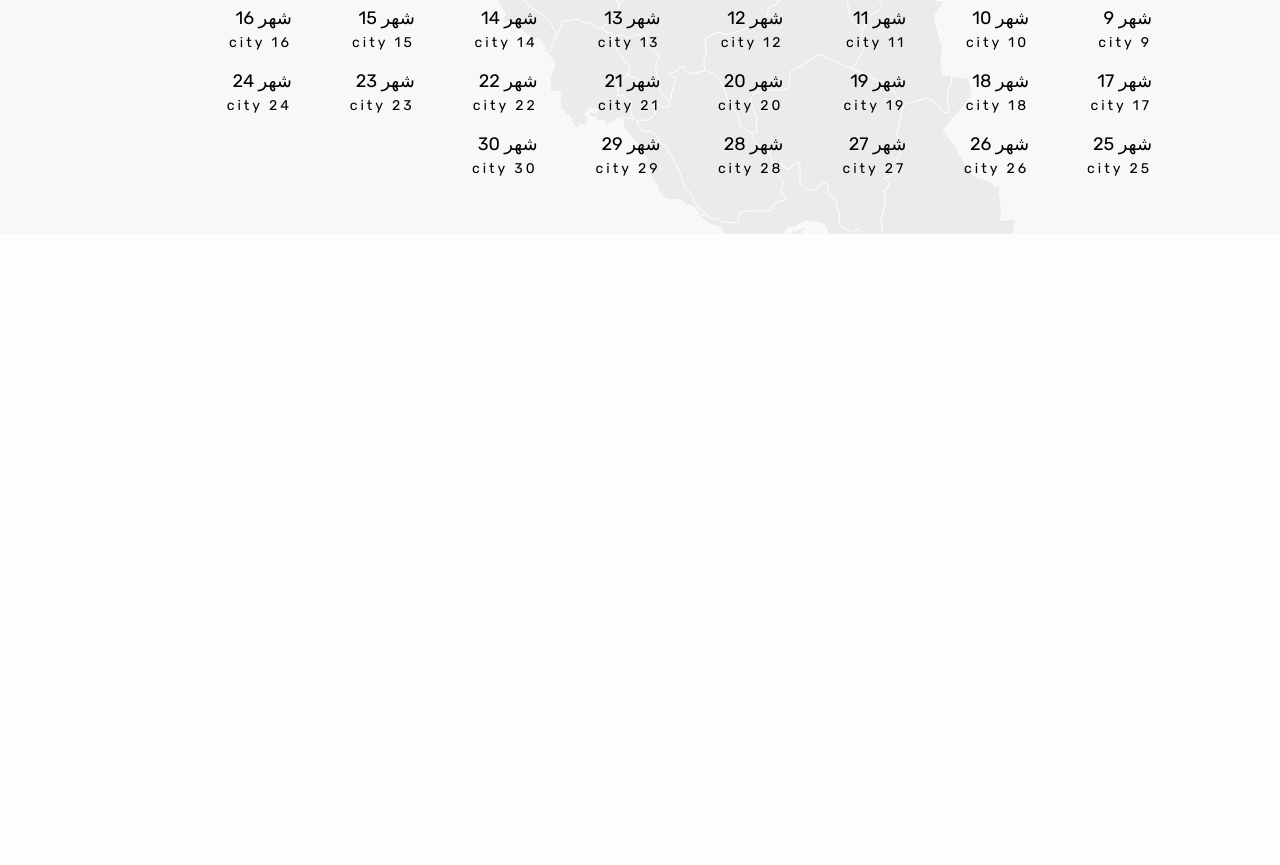
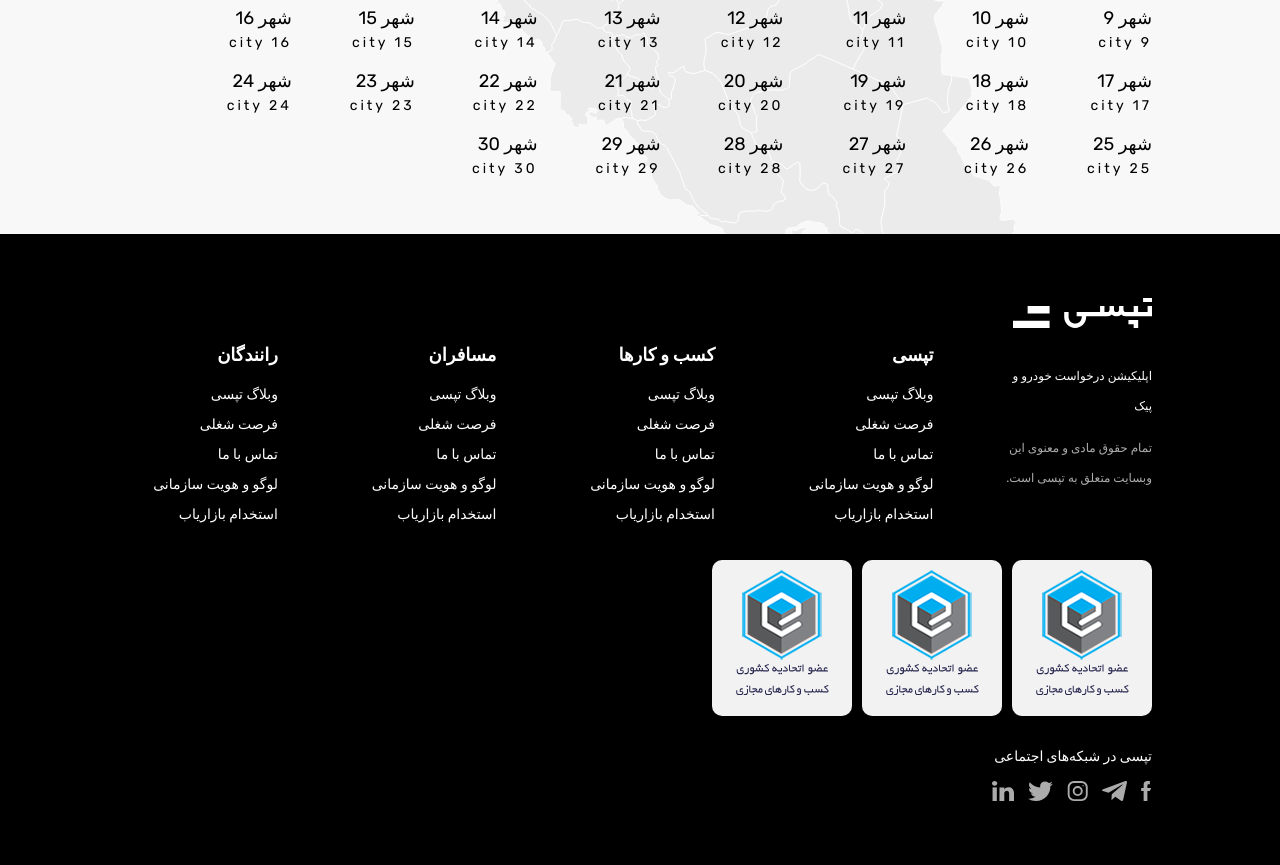
Before and after one commit to erfankhodaee/tapsi-clone, a plain HTML site: page index.html in a window 1280 px wide. Shown: the part 3373-4238 px from the top of the page. Before the commit the page ends 3607 px from the top, so only its background shows below. Drawn offline with Linux system fonts and the light colour scheme.

Commit message:
added footer, updated cities component

```diff
--- a/css/style.css
+++ b/css/style.css
@@ -4,7 +4,7 @@
   --color-heading: #141414;
   --color-accent-red: #ff5722;
   --color-accent-blue: #0065dc;
-  --color-text-blck: #000;
+  --color-black: #000;
 }
 
 *,
@@ -458,7 +458,6 @@
 
 /* Iran cities on desktop only */
 
-@media screen and (min-width: 768px) {
 .iran-cities {
   background: url(map-back.svg);
   padding: 4rem 10%;
@@ -467,7 +466,7 @@
 }
 
 .iran__heading {
-    color: var(--color-text-blck);
+  color: var(--color-black);
   font-size: 3.5rem;
   padding-bottom: 4rem;
   margin: 0;
@@ -480,12 +479,12 @@
 
 .iran-cities h3 {
   font-weight: 400;
-    color: var(--color-text-blck);
+  color: var(--color-black);
   margin: 0;
   padding: 0;
 }
 
-  .iran-cities .city{
+.iran-cities .city {
   width: 12%;
   margin-bottom: 1.5rem;
 }
@@ -494,8 +493,134 @@
   font-size: 1.8rem;
 }
 
-  .iran-cities .city .eng{
+.iran-cities .city .eng {
   font-size: 1.4rem;
   letter-spacing: 3px;
 }
+
+@media screen and (max-width: 769px) {
+  .iran-cities {
+    display: none;
   }
+}
+
+/* Footer and Contacts */
+
+.footer {
+  padding: 3rem 1.5rem;
+  background: var(--color-black);
+  color: #fff;
+}
+
+.footer__flex {
+  display: flex;
+  flex-direction: column;
+  text-align: right;
+  font-size: 1.4rem;
+  line-height: 3rem;
+  align-items: stretch;
+  justify-content: space-between;
+  flex-wrap: wrap;
+}
+
+.footer__logo img {
+  margin-bottom: 0;
+  height: 3rem;
+}
+
+.footer__logo__text {
+  font-size: 1.2rem;
+  font-weight: 400;
+}
+
+.footer__box h6 {
+  font-size: 2rem;
+  margin-bottom: 1rem;
+}
+
+.footer__namad {
+  display: flex;
+  justify-content: center;
+  gap: 1rem;
+  margin-top: 3rem;
+}
+
+.namad__box {
+  background-color: #f2f2f2;
+  border-radius: 1rem;
+  padding: 1rem;
+}
+
+.namad__box img {
+  width: 100%;
+}
+
+.copyright {
+  font-size: 1.4rem;
+  color: #acacac;
+}
+
+.desktop-copyright {
+  display: none;
+}
+
+.mobile-copyright {
+  margin-top: 2rem;
+}
+
+.footer__contact {
+  width: 16rem;
+  margin-top: 3rem;
+}
+
+.contact__heading {
+  display: none;
+}
+
+.contact-logoes{
+  display: flex;
+  justify-content: space-between;
+}
+
+.contact-logo{
+  height: 2rem;
+}
+
+@media screen and (min-width: 768px) {
+  .footer {
+    padding: 5% 10%;
+  }
+
+  .footer__flex {
+    flex-direction: row;
+  }
+
+  .footer__box {
+    flex-basis: 15rem;
+  }
+
+  .footer__box h6 {
+    font-size: 1.8rem;
+  }
+
+  .footer__logo img {
+    margin-bottom: 1rem;
+    height: 3rem;
+  }
+
+  .mobile-copyright {
+    display: none;
+  }
+
+  .desktop-copyright {
+    display: flex;
+    font-size: 1.2rem;
+  }
+
+  .contact__heading {
+    display: block;
+    font-size: 1.4rem;
+    font-weight: 500;
+    text-align: right;
+  }
+}
--- a/index.html
+++ b/index.html
@@ -326,8 +326,77 @@
         <h3 class="eng">city 30</h3>
       </div>
     </div>
+  </div>
+
+
+
+  <footer class="footer">
+    <div class="footer__flex">
+      <div class="footer__box">
+        <div class="footer__logo"><img src="images/tapsi-logo-white.svg"></div>
+        <h3 class="footer__logo__text">اپلیکیشن درخواست خودرو و پیک</h3>
+        <p class="desktop-copyright copyright">تمام حقوق مادی و معنوی این وبسایت متعلق به تپسی است.</p>
+      </div>
+      <div class="footer__box">
+        <h6>تپسی</h6>
+        <ul>
+          <li>وبلاگ تپسی</li>
+          <li>فرصت شغلی</li>
+          <li>تماس با ما</li>
+          <li>لوگو و هویت سازمانی</li>
+          <li>استخدام بازاریاب</li>
+        </ul>
+      </div>
+      <div class="footer__box">
+        <h6>کسب و کارها</h6>
+        <ul>
+          <li>وبلاگ تپسی</li>
+          <li>فرصت شغلی</li>
+          <li>تماس با ما</li>
+          <li>لوگو و هویت سازمانی</li>
+          <li>استخدام بازاریاب</li>
+        </ul>
+      </div>
+      <div class="footer__box">
+        <h6>مسافران</h6>
+        <ul>
+          <li>وبلاگ تپسی</li>
+          <li>فرصت شغلی</li>
+          <li>تماس با ما</li>
+          <li>لوگو و هویت سازمانی</li>
+          <li>استخدام بازاریاب</li>
+        </ul>
+      </div>
+      <div class="footer__box">
+        <h6>رانندگان</h6>
+        <ul>
+          <li>وبلاگ تپسی</li>
+          <li>فرصت شغلی</li>
+          <li>تماس با ما</li>
+          <li>لوگو و هویت سازمانی</li>
+          <li>استخدام بازاریاب</li>
+        </ul>
+      </div>
+      <div class="footer__namad">
+        <div class="namad__box"><img src="images/etehadiye.png" alt=""></div>
+        <div class="namad__box"><img src="images/etehadiye.png" alt=""></div>
+        <div class="namad__box"><img src="images/etehadiye.png" alt=""></div>
+      </div>
 
     </div>
+    <p class="mobile-copyright copyright">تمام حقوق مادی و معنوی این وبسایت متعلق به تپسی است.</p>
+
+    <div class="footer__contact">
+      <h3 class="contact__heading">تپسی در شبکه‌های اجتماعی </h3>
+      <div class="contact-logoes">
+        <img class="contact-logo" src="images/contact/facebook.svg" alt="">
+        <img class="contact-logo" src="images/contact/telegram.svg" alt="">
+        <img class="contact-logo" src="images/contact/instagram.svg" alt="">
+        <img class="contact-logo" src="images/contact/twitter.svg" alt="">
+        <img class="contact-logo" src="images/contact/linkedin.svg" alt="">
+      </div>
+    </div>
+  </footer>
 </body>
 
 </html>
```
Lines whose indentation alone changed are shown as unchanged.
